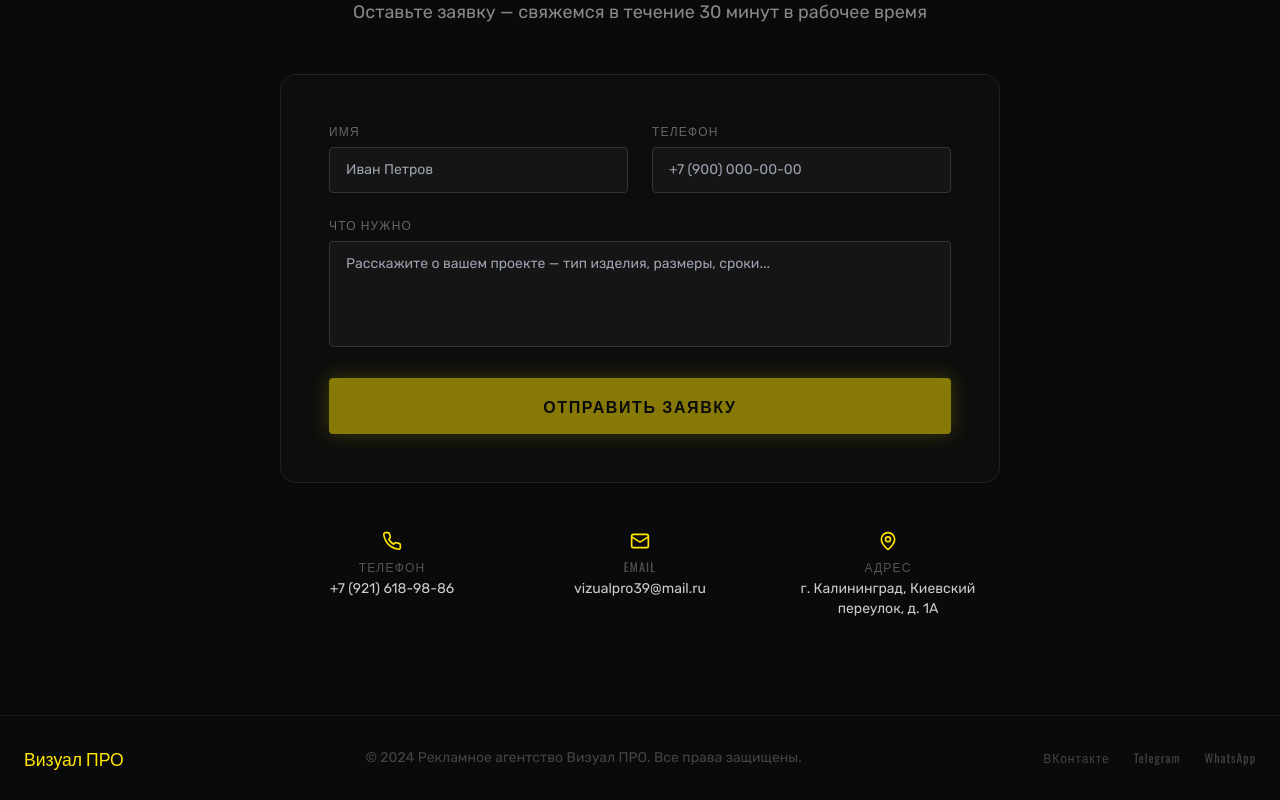
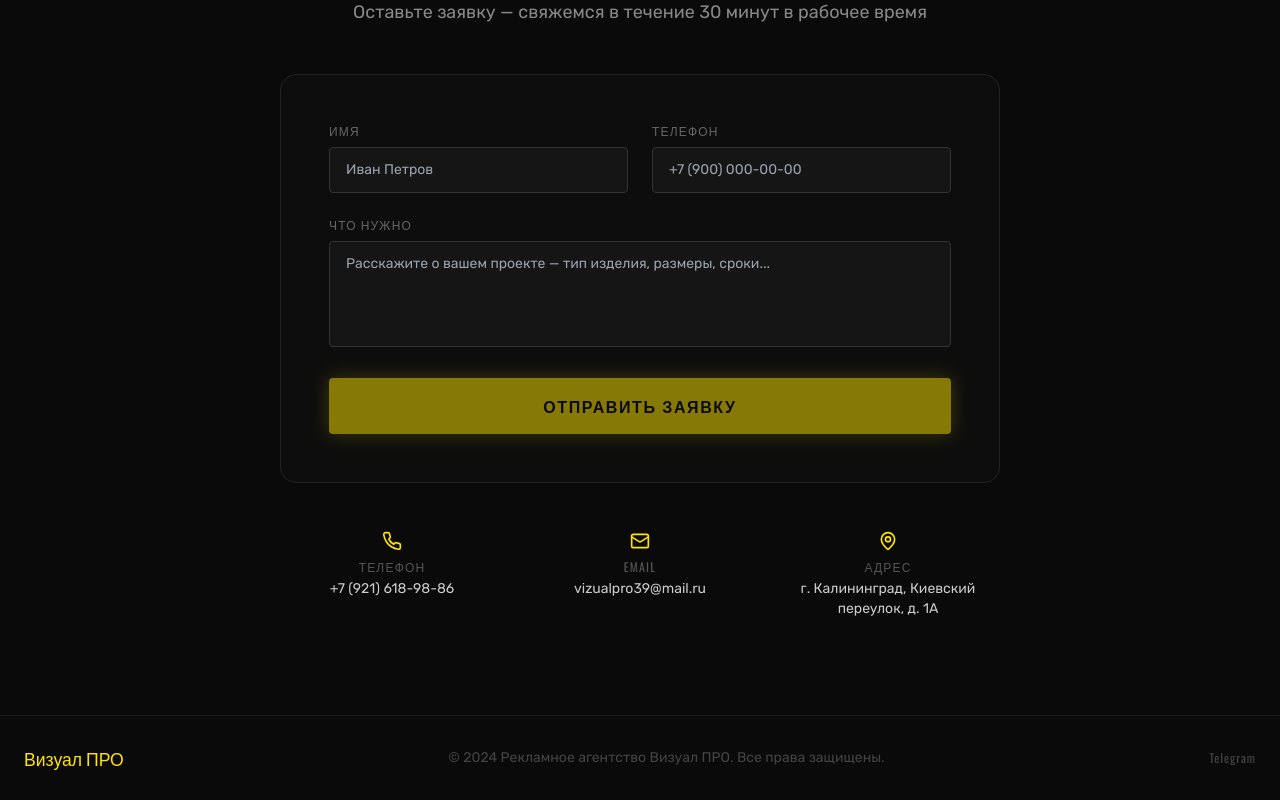
Before and after one commit to pr-poehali-dev/outdoor-advertising-site-3, a React (Vite) app: page / in a window 1280 px wide. Shown: the part 5720-6520 px from the top of the page. Built offline with nearby package versions, Linux system fonts and the light colour scheme.

Commit message:
Удаление соцсетей, добавление Telegram

```diff
--- a/src/pages/Index.tsx
+++ b/src/pages/Index.tsx
@@ -796,11 +796,9 @@ export default function Index() {
           <span style={{ fontFamily: "Oswald, sans-serif", color: "var(--neon-yellow)", fontSize: "1.1rem" }}>Визуал ПРО</span>
           <span>© 2024 Рекламное агентство Визуал ПРО. Все права защищены.</span>
           <div className="flex gap-6">
-            {["ВКонтакте", "Telegram", "WhatsApp"].map((s) => (
-              <a key={s} href="#contacts" className="text-xs transition-colors duration-200 hover:text-white" style={{ fontFamily: "Oswald, sans-serif", letterSpacing: "0.08em" }}>
-                {s}
-              </a>
-            ))}
+            <a href="https://t.me/vizualPRO_39" target="_blank" rel="noopener noreferrer" className="text-xs transition-colors duration-200 hover:text-white" style={{ fontFamily: "Oswald, sans-serif", letterSpacing: "0.08em" }}>
+              Telegram
+            </a>
           </div>
         </div>
       </footer>
```
